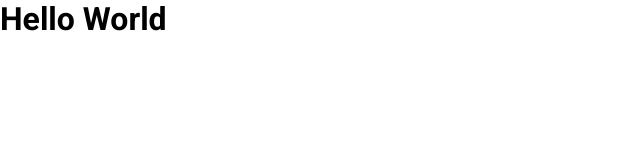
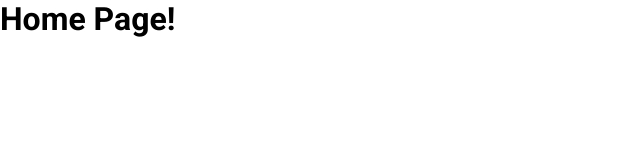
Before and after one commit to brunoapollon/desafio-cowala, a React (Vite) app in the folder desafio-cowala-frontend/: page / in a window 1280 px wide. Shown: the top 160 px of the page, without its empty margins (0-640 px from the left). Built offline with nearby package versions, Linux system fonts and the light colour scheme.

Commit message:
feat: creating home page

```diff
--- a/desafio-cowala-frontend/src/Routes/index.tsx
+++ b/desafio-cowala-frontend/src/Routes/index.tsx
@@ -1,14 +1,12 @@
 import React from 'react';
 import { Routes as RoutesDOM, Route } from 'react-router-dom';
 
-const Page: React.FC = function () {
-  return <h1>Hello World</h1>;
-};
+import HomePage from '../pages/HomePage';
 
 const Routes: React.FC = function () {
   return (
     <RoutesDOM>
-      <Route path="/" element={<Page />} />
+      <Route path="/" element={<HomePage />} />
     </RoutesDOM>
   );
 };
--- /dev/null
+++ b/desafio-cowala-frontend/src/pages/HomePage/index.tsx
@@ -0,0 +1,13 @@
+import React from 'react';
+
+import { Container } from './styles';
+
+const HomePage: React.FC = function () {
+  return (
+    <Container>
+      <h1>Home Page!</h1>
+    </Container>
+  );
+};
+
+export default HomePage;
--- /dev/null
+++ b/desafio-cowala-frontend/src/pages/HomePage/styles.ts
@@ -0,0 +1,6 @@
+import styled from 'styled-components';
+
+export const Container = styled.div`
+  width: 100%;
+  height: 100%;
+`;
```
